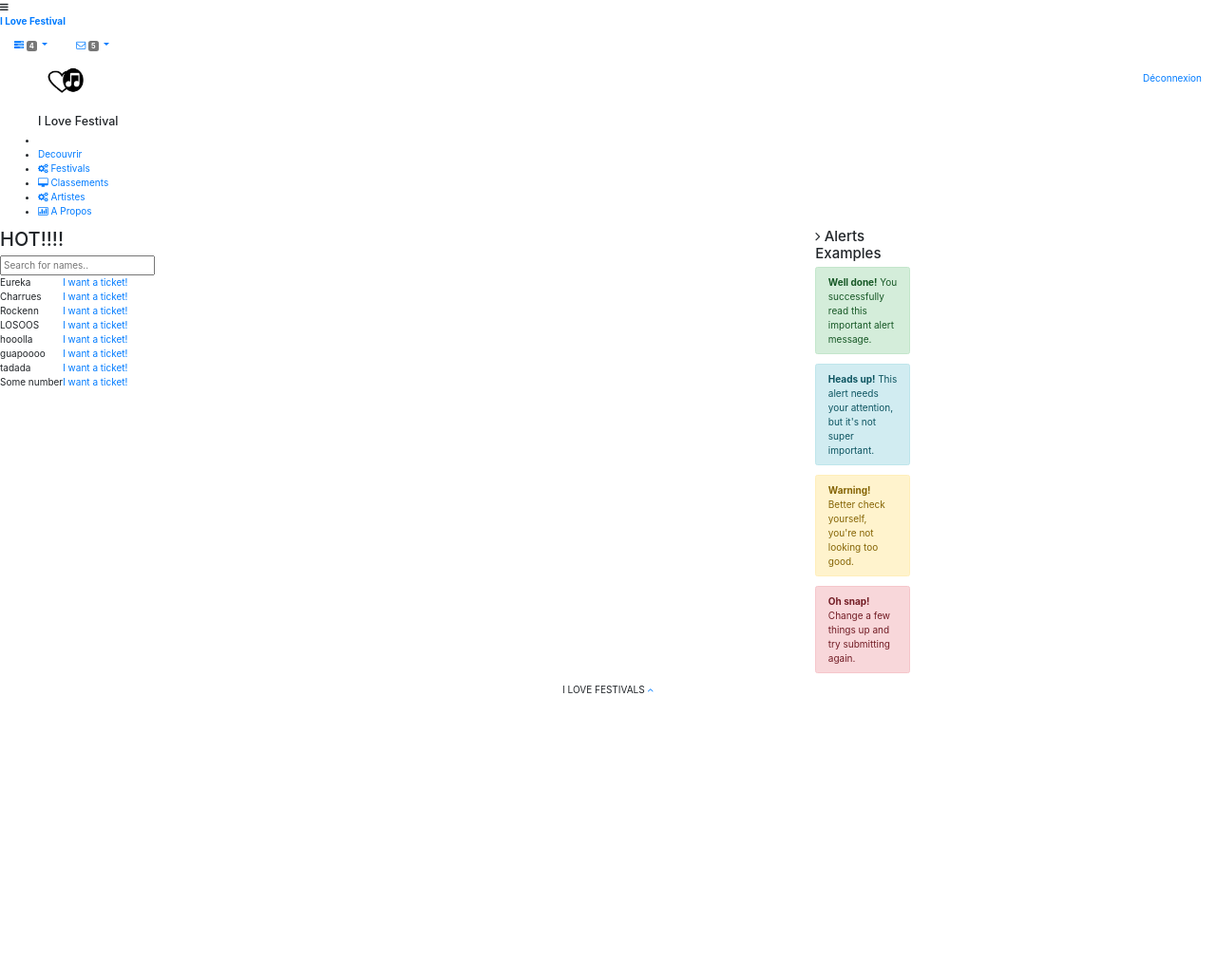
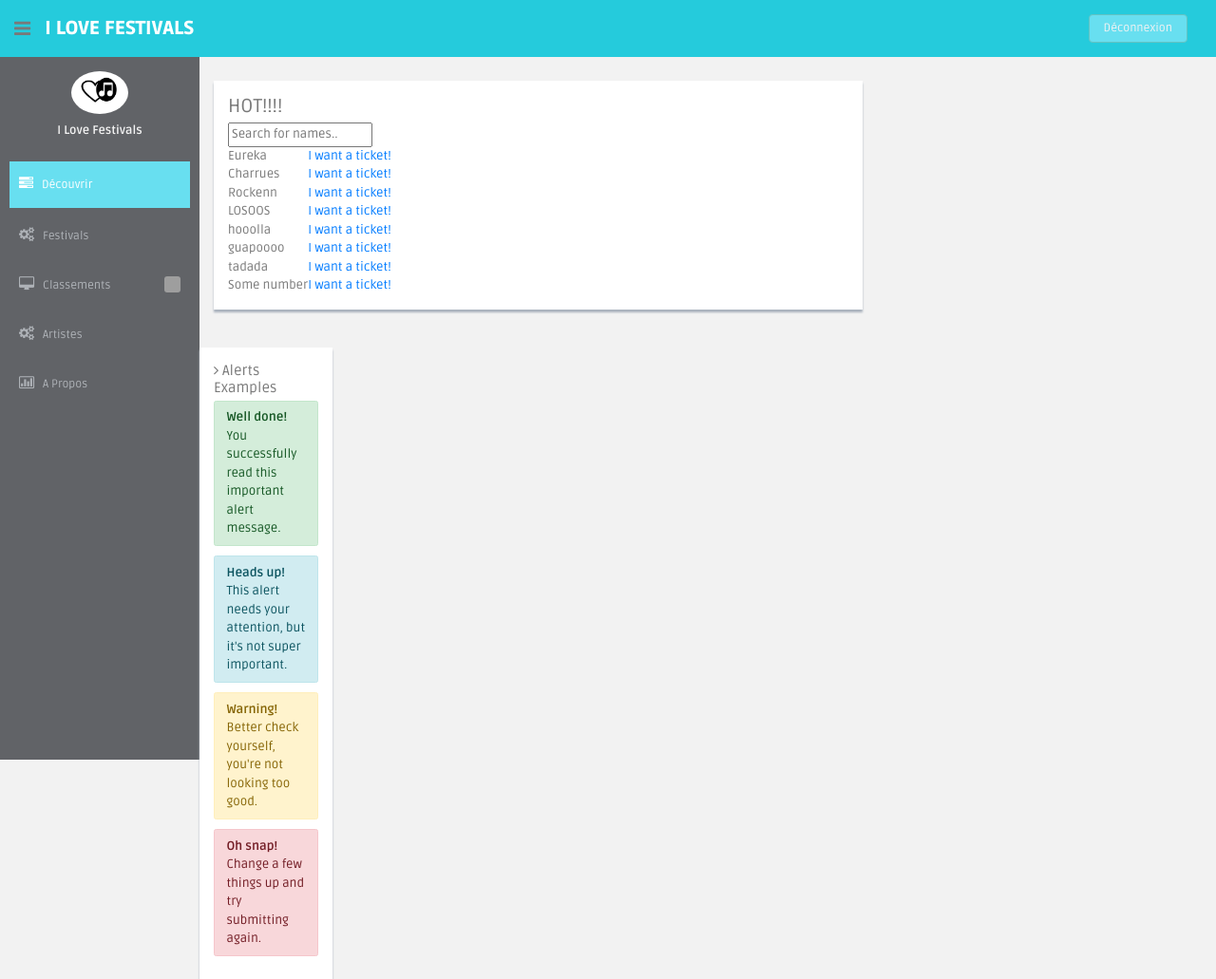
Before and after one commit to quent141/ilovefestival, a Flask app: page /decouverte/hot/ in a window 1280 px wide. Shown: the top 1031 px of the page at 95% size. Before the commit the page ends 730 px from the top, so only its background shows below. Run offline with Flask 2, Linux system fonts and the light colour scheme; some libraries are stand-ins or nearby versions; grey boxes are pictures that could not be loaded.

Commit message:
Update hot.html

```diff
--- a/templates/hot.html
+++ b/templates/hot.html
@@ -2,26 +2,30 @@
 <html lang="fr">
   <head>
     <meta charset="utf-8">
+    <meta http-equiv="X-UA-Compatible" content="IE=edge">
     <meta name="viewport" content="width=device-width, initial-scale=1.0">
     <meta name="description" content="">
     <meta name="author" content="Dashboard">
     <meta name="keyword" content="Dashboard, Bootstrap, Admin, Template, Theme, Responsive, Fluid, Retina">
 
     <title>DASHGUM - Bootstrap Admin Template</title>
+    <!-- Bootstrap core CSS -->
+    <link href="{{url_for('static',filename='assets/css/bootstrap.css')}}" rel="stylesheet">
+    <link href="{{url_for('static',filename='assets/css/bootstrap.min.css')}}" rel="stylesheet">
 
-    <!-- Bootstrap core CSS -->
-    <link href="assets/css/bootstrap.css" rel="stylesheet">
     <!--external css-->
-    <link href="assets/font-awesome/css/font-awesome.css" rel="stylesheet" />
-    <link rel="stylesheet" type="text/css" href="assets/js/gritter/css/jquery.gritter.css" />
+    <link href="{{url_for('static',filename='assets/font-awesome/css/font-awesome.css')}} " rel="stylesheet" />
+    <link href="{{url_for('static',filename='assets/js/fancybox/jquery.fancybox.css')}} " rel="stylesheet" />
+    <link rel="stylesheet" type="text/css" href="{{url_for('static',filename='assets/css/zabuto_calendar.css')}}"><!--DU PLUS-->
+    <link rel="stylesheet" type="text/css" href="{{url_for('static',filename='assets/js/gritter/js/jquery.gritter.js')}}" /><!--DU PLUS-->
+    <link rel="stylesheet" type="text/css" href="{{url_for('static',filename='assets/lineicons/style.css')}}"><!--DU PLUS-->
 
     <!-- Custom styles for this template -->
-    <link href="{{ url_for('static', filename='zabuto_calendar.css') }}" rel="stylesheet" type="text/css" /><!--PLUUUUUUUS -->
-    <link href="{{ url_for('static', filename='style-responsive.css') }}" rel="stylesheet" type="text/css" /><!--PLUUUUUUUS -->
-    <link href="{{ url_for('static', filename='bootstrap.css') }}" rel="stylesheet" type="text/css" /><!--PLUUUUUUUS -->
-   <link href="{{ url_for('static', filename='to-do.css') }}" rel="stylesheet" type="text/css" /><!--PLUUUUUUUS -->
-   <link href="{{ url_for('static', filename='style-responsive.css') }}" rel="stylesheet" type="text/css" /> <!--PLUUUUUUUS -->
-   <link href="{{ url_for('static', filename='style.css') }}" rel="stylesheet" type="text/css" />  <!--PLUUUUUUUS -->
+    <link href="{{url_for('static',filename='assets/css/style.css')}}" rel="stylesheet">
+    <link href="{{url_for('static',filename='assets/css/style-responsive.css')}}" rel="stylesheet">
+    <link href="{{url_for('static',filename='assets/css/style.css')}}" rel="stylesheet" type="text/css"/> <!--BIP -->
+
+    <script src="{{url_for('static',filename='assets/js/chart-master/Chart.js')}}"></script> <!--DU PLUS-->
 
     <!-- HTML5 shim and Respond.js IE8 support of HTML5 elements and media queries -->
     <!--[if lt IE 9]>
@@ -42,151 +46,18 @@
                   <div class="fa fa-bars tooltips" data-placement="right" data-original-title="Toggle Navigation"></div>
               </div>
             <!--logo start-->
-            <a href="{{url_for('main')}}" class="logo"><b>I Love Festival</b></a>
+            <a href="{{ url_for('main') }}" class="logo"><b>I Love Festivals</b></a>
             <!--logo end-->
             <div class="nav notify-row" id="top_menu">
                 <!--  notification start -->
                 <ul class="nav top-menu">
-                    <!-- settings start -->
-                    <li class="dropdown">
-                        <a data-toggle="dropdown" class="dropdown-toggle" href="index.html#">
-                            <i class="fa fa-tasks"></i>
-                            <span class="badge bg-theme">4</span>
-                        </a>
-                        <ul class="dropdown-menu extended tasks-bar">
-                            <div class="notify-arrow notify-arrow-green"></div>
-                            <li>
-                                <p class="green">You have 4 pending tasks</p>
-                            </li>
-                            <li>
-                                <a href="index.html#">
-                                    <div class="task-info">
-                                        <div class="desc">DashGum Admin Panel</div>
-                                        <div class="percent">40%</div>
-                                    </div>
-                                    <div class="progress progress-striped">
-                                        <div class="progress-bar progress-bar-success" role="progressbar" aria-valuenow="40" aria-valuemin="0" aria-valuemax="100" style="width: 40%">
-                                            <span class="sr-only">40% Complete (success)</span>
-                                        </div>
-                                    </div>
-                                </a>
-                            </li>
-                            <li>
-                                <a href="index.html#">
-                                    <div class="task-info">
-                                        <div class="desc">Database Update</div>
-                                        <div class="percent">60%</div>
-                                    </div>
-                                    <div class="progress progress-striped">
-                                        <div class="progress-bar progress-bar-warning" role="progressbar" aria-valuenow="60" aria-valuemin="0" aria-valuemax="100" style="width: 60%">
-                                            <span class="sr-only">60% Complete (warning)</span>
-                                        </div>
-                                    </div>
-                                </a>
-                            </li>
-                            <li>
-                                <a href="index.html#">
-                                    <div class="task-info">
-                                        <div class="desc">Product Development</div>
-                                        <div class="percent">80%</div>
-                                    </div>
-                                    <div class="progress progress-striped">
-                                        <div class="progress-bar progress-bar-info" role="progressbar" aria-valuenow="80" aria-valuemin="0" aria-valuemax="100" style="width: 80%">
-                                            <span class="sr-only">80% Complete</span>
-                                        </div>
-                                    </div>
-                                </a>
-                            </li>
-                            <li>
-                                <a href="index.html#">
-                                    <div class="task-info">
-                                        <div class="desc">Payments Sent</div>
-                                        <div class="percent">70%</div>
-                                    </div>
-                                    <div class="progress progress-striped">
-                                        <div class="progress-bar progress-bar-danger" role="progressbar" aria-valuenow="70" aria-valuemin="0" aria-valuemax="100" style="width: 70%">
-                                            <span class="sr-only">70% Complete (Important)</span>
-                                        </div>
-                                    </div>
-                                </a>
-                            </li>
-                            <li class="external">
-                                <a href="#">See All Tasks</a>
-                            </li>
-                        </ul>
-                    </li>
-                    <!-- settings end -->
-                    <!-- inbox dropdown start-->
-                    <li id="header_inbox_bar" class="dropdown">
-                        <a data-toggle="dropdown" class="dropdown-toggle" href="index.html#">
-                            <i class="fa fa-envelope-o"></i>
-                            <span class="badge bg-theme">5</span>
-                        </a>
-                        <ul class="dropdown-menu extended inbox">
-                            <div class="notify-arrow notify-arrow-green"></div>
-                            <li>
-                                <p class="green">You have 5 new messages</p>
-                            </li>
-                            <li>
-                                <a href="index.html#">
-                                    <span class="photo"><img alt="avatar" src="assets/img/ui-zac.jpg"></span>
-                                    <span class="subject">
-                                    <span class="from">Zac Snider</span>
-                                    <span class="time">Just now</span>
-                                    </span>
-                                    <span class="message">
-                                        Hi mate, how is everything?
-                                    </span>
-                                </a>
-                            </li>
-                            <li>
-                                <a href="index.html#">
-                                    <span class="photo"><img alt="avatar" src="assets/img/ui-divya.jpg"></span>
-                                    <span class="subject">
-                                    <span class="from">Divya Manian</span>
-                                    <span class="time">40 mins.</span>
-                                    </span>
-                                    <span class="message">
-                                     Hi, I need your help with this.
-                                    </span>
-                                </a>
-                            </li>
-                            <li>
-                                <a href="index.html#">
-                                    <span class="photo"><img alt="avatar" src="assets/img/ui-danro.jpg"></span>
-                                    <span class="subject">
-                                    <span class="from">Dan Rogers</span>
-                                    <span class="time">2 hrs.</span>
-                                    </span>
-                                    <span class="message">
-                                        Love your new Dashboard.
-                                    </span>
-                                </a>
-                            </li>
-                            <li>
-                                <a href="index.html#">
-                                    <span class="photo"><img alt="avatar" src="assets/img/ui-sherman.jpg"></span>
-                                    <span class="subject">
-                                    <span class="from">Dj Sherman</span>
-                                    <span class="time">4 hrs.</span>
-                                    </span>
-                                    <span class="message">
-                                        Please, answer asap.
-                                    </span>
-                                </a>
-                            </li>
-                            <li>
-                                <a href="index.html#">See all messages</a>
-                            </li>
-                        </ul>
-                    </li>
-                    <!-- inbox dropdown end -->
+
                 </ul>
                 <!--  notification end -->
             </div>
             <div class="top-menu">
               <ul class="nav pull-right top-menu">
-                    <li><a class="logout" href="login.html">Déconnexion</a></li>
+                    <li><a class="logout" href="{{ url_for('login') }}">Déconnexion</a></li>
               </ul>
             </div>
         </header>
@@ -200,23 +71,24 @@
           -> attention aux classes "mt" et "sub-menu" qui modifient seulement la taille des boutons (mt>sub-menu)
       *********************************************************************************************************************************************************** -->
       <!--sidebar start-->
+      <!--sidebar start-->
       <aside>
           <div id="sidebar"  class="nav-collapse ">
               <!-- sidebar menu start-->
               <ul class="sidebar-menu" id="nav-accordion">
 
-                  <p class="centered"><a href="profile.html"><img src="{{url_for('static',filename='images/ui-sam.jpg')}}"class="img-circle" width="60"></a></p>
-                  <h5 class="centered">I Love Festival</h5>
+                  <p class="centered"><a href="/profile/"><img src="{{url_for('static',filename='assets/images/ui-sam.jpg')}}" class="img-circle" width="60"></a></p>
+                  <h5 class="centered">I Love Festivals</h5>
 
                   <li class="mt">
-                      <a href="form_component.html">
-                          <li role="presentation"><a href="decouverte">Decouvrir</a>
-                         </li>
+                      <a class="active" href="javascript:;" >
+                          <i class="fa fa-tasks"></i>
+                          <span>Découvrir</span>
                       </a>
                   </li>
 
                   <li class="sub-menu">
-                      <a class="active" href="gallery.html">
+                      <a href="/gallery/">
                           <i class="fa fa-cogs"></i>
                           <span>Festivals</span>
                       </a>
@@ -224,25 +96,27 @@
 
                   <li class="sub-menu">
                       <a href="javascript:;" >
-                          <i class="fa fa-desktop" href="basic_table.html"></i>
+                          <i class="fa fa-desktop" ></i> <!--href="basic_table"-->
                           <span>Classements</span>
                       </a>
                       <ul class="sub">
-                          <li><a  href="general.html">2016</a></li>
-                          <li><a  href="buttons.html">2015</a></li>
-                          <li><a  href="panels.html">2014</a></li>
+                          <li><a  href="{{url_for('classement2016')}}">2016</a></li>
+                          <li><a  href="{{url_for('classement2015')}}">2015</a></li>
+                          <li><a  href="{{url_for('classement2014')}}">2014</a></li>
                       </ul>
                   </li>
 
+
+
                   <li class="sub-menu">
-                      <a class="active" href="gallery.html">
+                      <a href="/gallery/">
                           <i class="fa fa-cogs"></i>
                           <span>Artistes</span>
                       </a>
                   </li>
 
                   <li class="sub-menu">
-                      <a href="chartjs.html">
+                      <a href="/chartjs/">
                           <i class=" fa fa-bar-chart-o"></i>
                           <span>A Propos</span>
                       </a>
@@ -253,6 +127,7 @@
           </div>
       </aside>
       <!--sidebar end-->
+
 
 
 
@@ -364,30 +239,78 @@
       <!--footer end-->
   </section>
 
-    <!-- js placed at the end of the document so the pages load faster -->
-    <script src="assets/js/jquery.js"></script>
-    <script src="assets/js/jjquery-1.8.3.min.js"></script>
-    <script src="assets/js/bootstrap.min.js"></script>
-    <script class="include" type="text/javascript" src="assets/js/jquery.dcjqaccordion.2.7.js"></script>
-    <script src="assets/js/jquery.scrollTo.min.js"></script>
-    <script src="assets/js/jquery.nicescroll.js" type="text/javascript"></script>
+      <!-- js placed at the end of the document so the pages load faster -->
+    <script src="{{url_for('static',filename='assets/js/jquery.js')}}"></script>
+    <script src="{{url_for('static',filename='assets/js/bootstrap.min.js')}}"></script>
+    <script src="{{url_for('static',filename='assets/js/jquery-ui-1.9.2.custom.min.js')}}"></script>
+    <script src="{{url_for('static',filename='assets/js/jquery.ui.touch-punch.min.js')}}"></script>
+    <script class="include" type="text/javascript" src="{{url_for('static',filename='assets/js/jquery.dcjqaccordion.2.7.js')}}"></script>
+    <script src="{{url_for('static',filename='assets/js/jquery.scrollTo.min.js')}}"></script>
+    <script src="{{url_for('static',filename='assets/js/jquery.nicescroll.js')}}" type="text/javascript"></script>
 
 
     <!--common script for all pages-->
-    <script src="assets/js/common-scripts.js"></script>
+
+
+  <script src="{{url_for('static',filename='assets/js/common-scripts.js')}}"></script>
+   <script src="{{url_for('static',filename='assets/js/gritter/js/jquery.gritter.js')}}"></script>
+   <script src="{{url_for('static',filename='assets/js/gritter-conf.js')}}"></script>
+
 
     <!--script for this page-->
-    <script type="text/javascript" src="assets/js/gritter/js/jquery.gritter.js"></script>
-    <script type="text/javascript" src="assets/js/gritter-conf.js"></script>
 
   <script>
       //custom select box
-
       $(function(){
           $('select.styled').customSelect();
       });
+  </script>
 
-  </script>
+<script type="text/javascript" src="{{url_for('static',filename='assets/js/gritter/js/jquery.gritter.js')}}"></script>
+  <script type="text/javascript" src="{{url_for('static',filename='assets/js/gritter-conf.js')}}"></script>
+
+    <!--script for this page-->
+    <script src="{{url_for('static',filename='assets/js/sparkline-chart.js')}}"></script>
+  <script src="{{url_for('static',filename='assets/js/zabuto_calendar.js')}}"></script>
+
+  <script type="application/javascript">
+        $(document).ready(function () {
+            $("#date-popover").popover({html: true, trigger: "manual"});
+            $("#date-popover").hide();
+            $("#date-popover").click(function (e) {
+                $(this).hide();
+            });
+
+            $("#my-calendar").zabuto_calendar({
+                action: function () {
+                    return myDateFunction(this.id, false);
+                },
+                action_nav: function () {
+                    return myNavFunction(this.id);
+                },
+                ajax: {
+                    url: "show_data.php?action=1",
+                    modal: true
+                },
+                legend: [
+                    {type: "text", label: "Special event", badge: "00"},
+                    {type: "block", label: "Regular event", }
+                ]
+            });
+        });
+
+
+        function myNavFunction(id) {
+            $("#date-popover").hide();
+            var nav = $("#" + id).data("navigation");
+            var to = $("#" + id).data("to");
+            console.log('nav ' + nav + ' to: ' + to.month + '/' + to.year);
+        }
+    </script>
+
+
+    <!-- Bootstrap Core JavaScript -->
+    <script src="{{url_for('static',filename='assets/js/bootstrap.min.js')}}"></script>
 
 
 <script>
```
